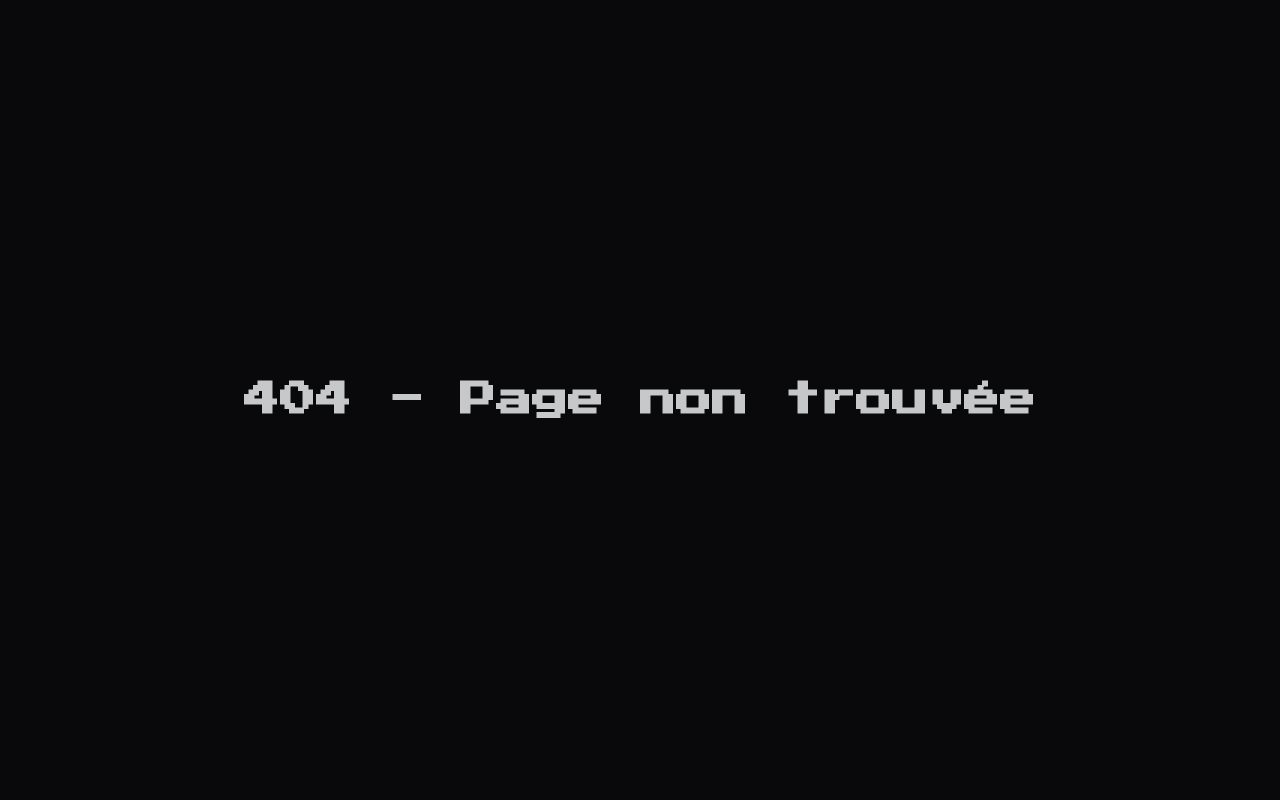
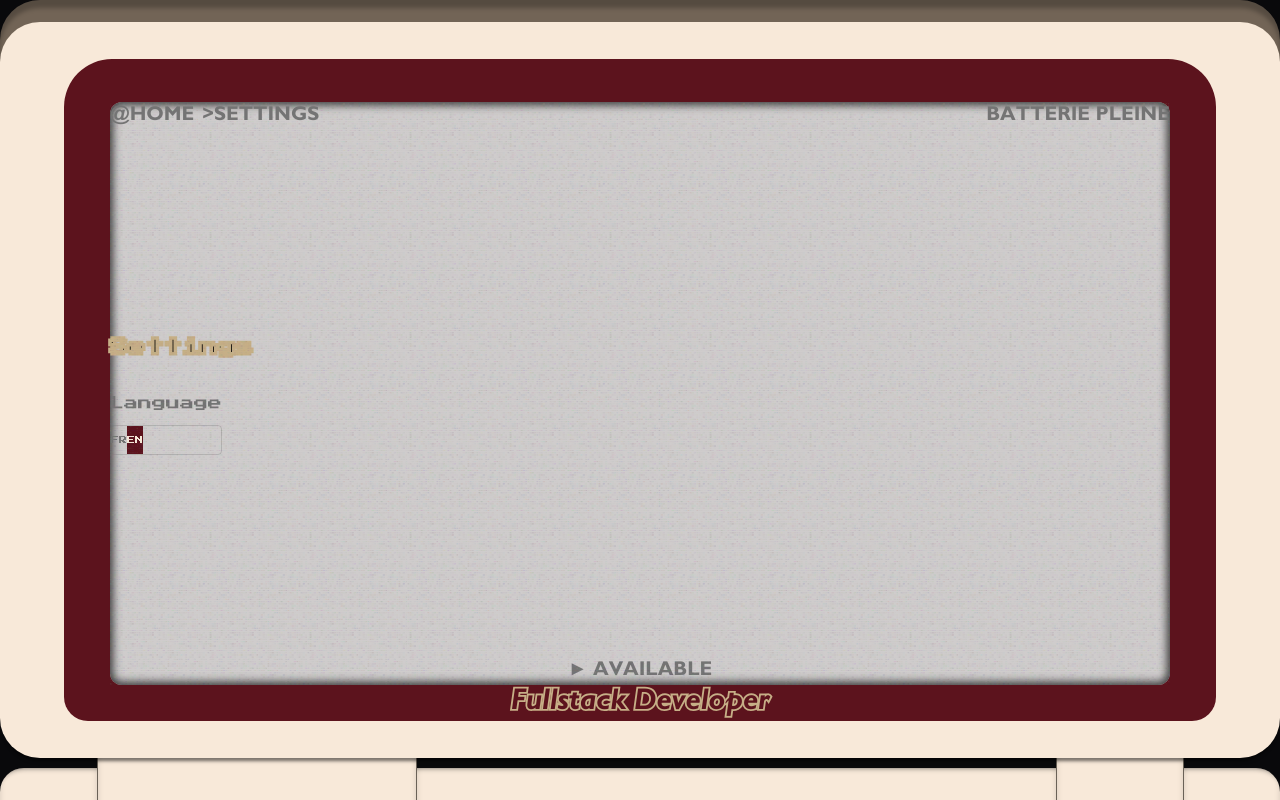
Before and after one commit to remyShift/Portfolio_GameBoy_Next, a Next.js app: page /en/settings in a window 1280 px wide. Before the commit this address had no page. Shown: the top 800 px of the page. Built offline with nearby package versions, Linux system fonts and the light colour scheme.

Commit message:
feat: page settings avec langue, item nav settings, curseur wine au hover, fix boot flash nouvel onglet

```diff
--- a/messages/en.json
+++ b/messages/en.json
@@ -2,7 +2,12 @@
 	"nav": {
 		"about": "About",
 		"projects": "Projects",
-		"contact": "Contact"
+		"contact": "Contact",
+		"settings": "Settings"
+	},
+	"settings": {
+		"title": "Settings",
+		"language": "Language"
 	},
 	"welcome": {
 		"srOnly": "Rémy Cassagne — fullstack JavaScript/TypeScript developer",
@@ -55,6 +60,10 @@
 			"title": "Contact",
 			"description": "Contact Rémy Cassagne to discuss a project, freelance mission, or opportunity. Direct form, Github, LinkedIn and email."
 		},
+		"settings": {
+			"title": "Settings",
+			"description": "Customize the portfolio experience: language and display preferences."
+		},
 		"ogDescription": "Welcome to Rémy Cassagne's portfolio!"
 	}
 }
--- a/messages/fr.json
+++ b/messages/fr.json
@@ -2,7 +2,12 @@
 	"nav": {
 		"about": "À propos",
 		"projects": "Projets",
-		"contact": "Contact"
+		"contact": "Contact",
+		"settings": "Paramètres"
+	},
+	"settings": {
+		"title": "Paramètres",
+		"language": "Langue"
 	},
 	"welcome": {
 		"srOnly": "Rémy Cassagne — développeur fullstack JavaScript/TypeScript",
@@ -55,6 +60,10 @@
 			"title": "Contact",
 			"description": "Contactez Rémy Cassagne pour discuter d'un projet, d'une mission freelance ou d'une opportunité. Formulaire direct, Github, LinkedIn et email."
 		},
+		"settings": {
+			"title": "Paramètres",
+			"description": "Personnalisez l'expérience du portfolio de Rémy Cassagne : langue, préférences d'affichage."
+		},
 		"ogDescription": "Bienvenue sur le portfolio de Rémy Cassagne !"
 	}
 }
--- /dev/null
+++ b/src/app/[locale]/settings/page.tsx
@@ -0,0 +1,23 @@
+import SettingsPage from "@/components/PageParts/Top/Settings/SettingsPage";
+import type { Metadata } from "next";
+import { setRequestLocale, getTranslations } from "next-intl/server";
+
+type Params = Promise<{ locale: string }>;
+
+export async function generateMetadata({ params }: { params: Params }): Promise<Metadata> {
+	const { locale } = await params;
+	const t = await getTranslations({ locale, namespace: "metadata" });
+
+	return {
+		title: t("settings.title"),
+		description: t("settings.description"),
+		alternates: { canonical: "/settings" },
+	};
+}
+
+export default async function Settings({ params }: { params: Params }) {
+	const { locale } = await params;
+	setRequestLocale(locale);
+
+	return <SettingsPage />;
+}
--- /dev/null
+++ b/src/components/PageParts/Top/Settings/SettingsPage.tsx
@@ -0,0 +1,21 @@
+import { getTranslations } from "next-intl/server";
+import LocaleSwitcher from "@/components/gameboy/screen/LocaleSwitcher";
+
+export default async function SettingsPage() {
+	const t = await getTranslations("settings");
+
+	return (
+		<div className="flex flex-col justify-center items-start w-full h-full px-6 gap-8">
+			<h1 className="font-pressStart2P text-[0.6rem] sm:text-sm md:text-base lg:text-lg text-stroke">
+				{t("title")}
+			</h1>
+
+			<div className="flex flex-col gap-3">
+				<p className="font-pressStart2P text-[0.5rem] sm:text-xs md:text-sm text-greyTextInfo">
+					{t("language")}
+				</p>
+				<LocaleSwitcher />
+			</div>
+		</div>
+	);
+}
--- a/src/components/PageParts/Top/Welcome.tsx
+++ b/src/components/PageParts/Top/Welcome.tsx
@@ -1,9 +1,8 @@
 import Image from "next/image";
-import { LuUser, LuFileText, LuPhone, LuArrowRight } from "react-icons/lu";
+import { LuUser, LuFileText, LuPhone, LuSettings, LuArrowRight } from "react-icons/lu";
 import BackgroundSign from "@/components/gameboy/screen/BackgroundSign";
 import { Link } from "@/i18n/navigation";
 import { getTranslations } from "next-intl/server";
-import LocaleSwitcher from "@/components/gameboy/screen/LocaleSwitcher";
 
 const ICON_CLASS = "w-4 h-4 sm:w-6 sm:h-6 lg:w-8 lg:h-8";
 const LINK_CLASS = "flex items-center gap-2 font-pressStart2P text-[0.6rem] sm:text-sm md:text-base lg:text-lg hover:underline";
@@ -36,16 +35,19 @@ export default async function WelcomePage() {
 							{t("contact")}
 						</Link>
 					</li>
+					<li>
+						<Link href="/settings" className={LINK_CLASS}>
+							<LuSettings aria-hidden="true" className={ICON_CLASS} />
+							{t("settings")}
+						</Link>
+					</li>
 				</ul>
 			</nav>
 
 			<BackgroundSign />
 
-			{/* Right column: locale switcher aligned with nav, avatar at bottom */}
-			<div className="flex flex-col justify-between items-center w-1/3 h-full relative z-1">
-				<div className="flex justify-center items-center h-1/3">
-					<LocaleSwitcher />
-				</div>
+			{/* Right column: avatar at bottom */}
+			<div className="flex flex-col justify-end items-center w-1/3 h-full relative z-1">
 				<div className="flex flex-col items-center gap-1 pb-1">
 					<p className="font-pressStart2P text-[0.6rem] sm:text-sm md:text-base lg:text-lg">{tWelcome("name")}</p>
 					<LuArrowRight aria-hidden="true" className="w-3 h-3 sm:w-4 sm:h-4 lg:w-5 lg:h-5 rotate-90" />
--- a/src/components/PixelCursor.tsx
+++ b/src/components/PixelCursor.tsx
@@ -1,11 +1,19 @@
 "use client";
 
 import { useState, useEffect } from "react";
+
+const CLICKABLE_SELECTOR = "a, button, input, select, textarea, label, [role='button'], [tabindex]";
+
+function isClickable(target: EventTarget | null): boolean {
+	if (!target || !(target instanceof Element)) return false;
+	return !!target.closest(CLICKABLE_SELECTOR);
+}
 
 export default function PixelCursor() {
 	const [pos, setPos] = useState({ x: -100, y: -100 });
 	const [visible, setVisible] = useState(false);
 	const [hasPointer, setHasPointer] = useState(false);
+	const [isPointer, setIsPointer] = useState(false);
 
 	useEffect(() => {
 		// Why: window.matchMedia is browser-only — cannot be read during SSR, must be checked on mount
@@ -19,6 +27,7 @@ export default function PixelCursor() {
 		const onMove = (e: MouseEvent) => {
 			setPos({ x: e.clientX, y: e.clientY });
 			setVisible(true);
+			setIsPointer(isClickable(e.target));
 		};
 		const onLeave = () => setVisible(false);
 		const onEnter = () => setVisible(true);
@@ -35,6 +44,9 @@ export default function PixelCursor() {
 	}, [hasPointer]);
 
 	if (!hasPointer || !visible) return null;
+
+	// Wine color when hovering clickable elements, cream otherwise
+	const fill = isPointer ? "#5C131D" : "#F8E9D9";
 
 	return (
 		<div
@@ -54,10 +66,10 @@ export default function PixelCursor() {
 					points="0,0 0,12.5 3.5,9 5.5,14 7.5,13 5.5,8.5 9,8.5"
 					fill="#111111"
 				/>
-				{/* Cream fill */}
+				{/* Fill — wine on clickable, cream otherwise */}
 				<polygon
 					points="1,1.5 1,11 3.5,8 5.5,13 6.5,12.5 4.5,8 8,8"
-					fill="#F8E9D9"
+					fill={fill}
 				/>
 			</svg>
 		</div>
--- a/src/components/gameboy/screen/Screen.tsx
+++ b/src/components/gameboy/screen/Screen.tsx
@@ -13,12 +13,13 @@ const useBrowserLayoutEffect = typeof window !== "undefined" ? useLayoutEffect :
 
 export default function Screen({ children }: { children: React.ReactNode }) {
 	const isPathValid = useIsValidPath();
-	const [showBoot, setShowBoot] = useState(false);
+	// Why: default true so SSR renders the overlay — useLayoutEffect hides it before first paint if already seen
+	const [showBoot, setShowBoot] = useState(true);
 
 	useBrowserLayoutEffect(() => {
 		const seen = sessionStorage.getItem("boot-seen");
-		if (!seen) {
-			setShowBoot(true);
+		if (seen) {
+			setShowBoot(false);
 		}
 	}, []);
 
--- a/src/constants/validPaths.ts
+++ b/src/constants/validPaths.ts
@@ -4,4 +4,5 @@ export const VALID_PATHS = [
 	"/contact",
 	"/projects",
 	"/projects/fun-stats",
+	"/settings",
 ] as const;
```
